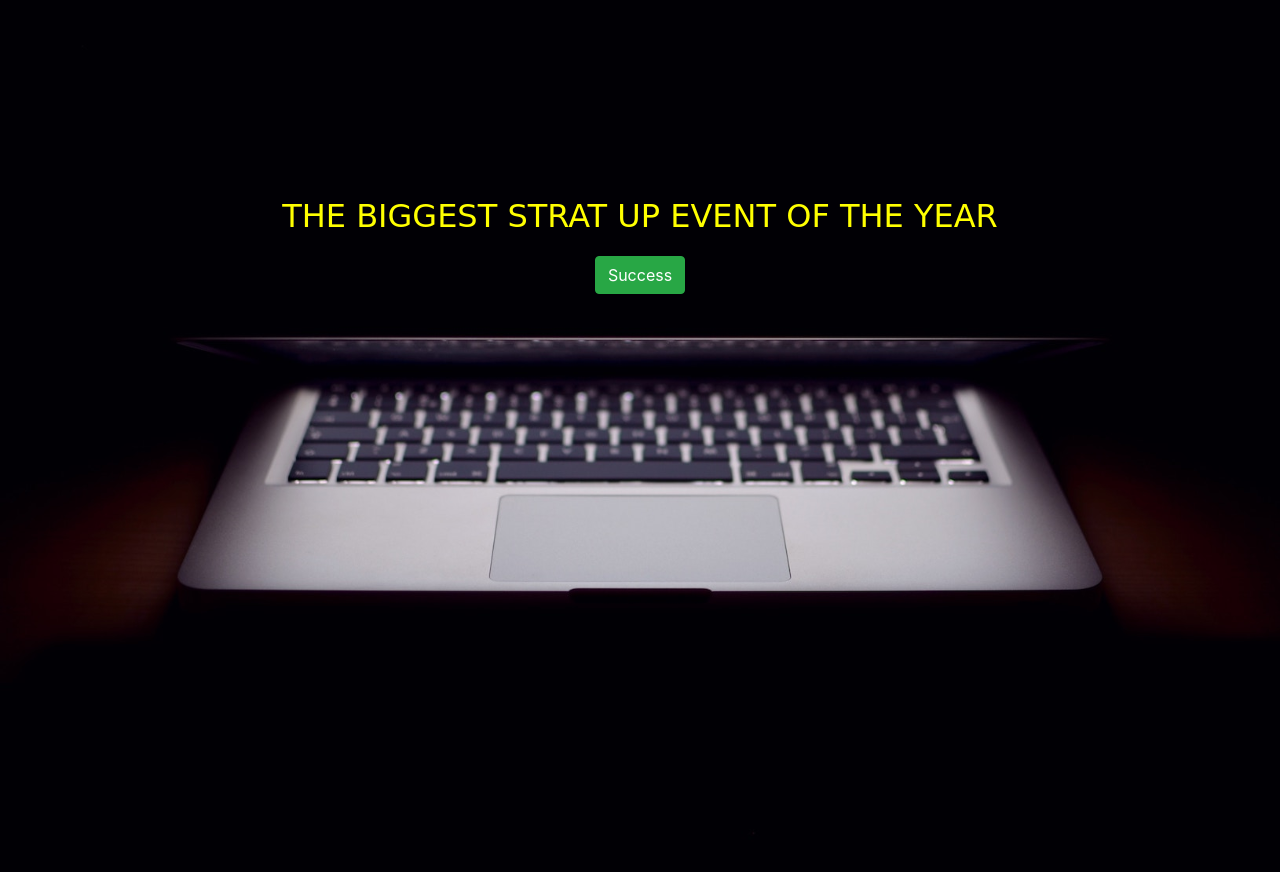
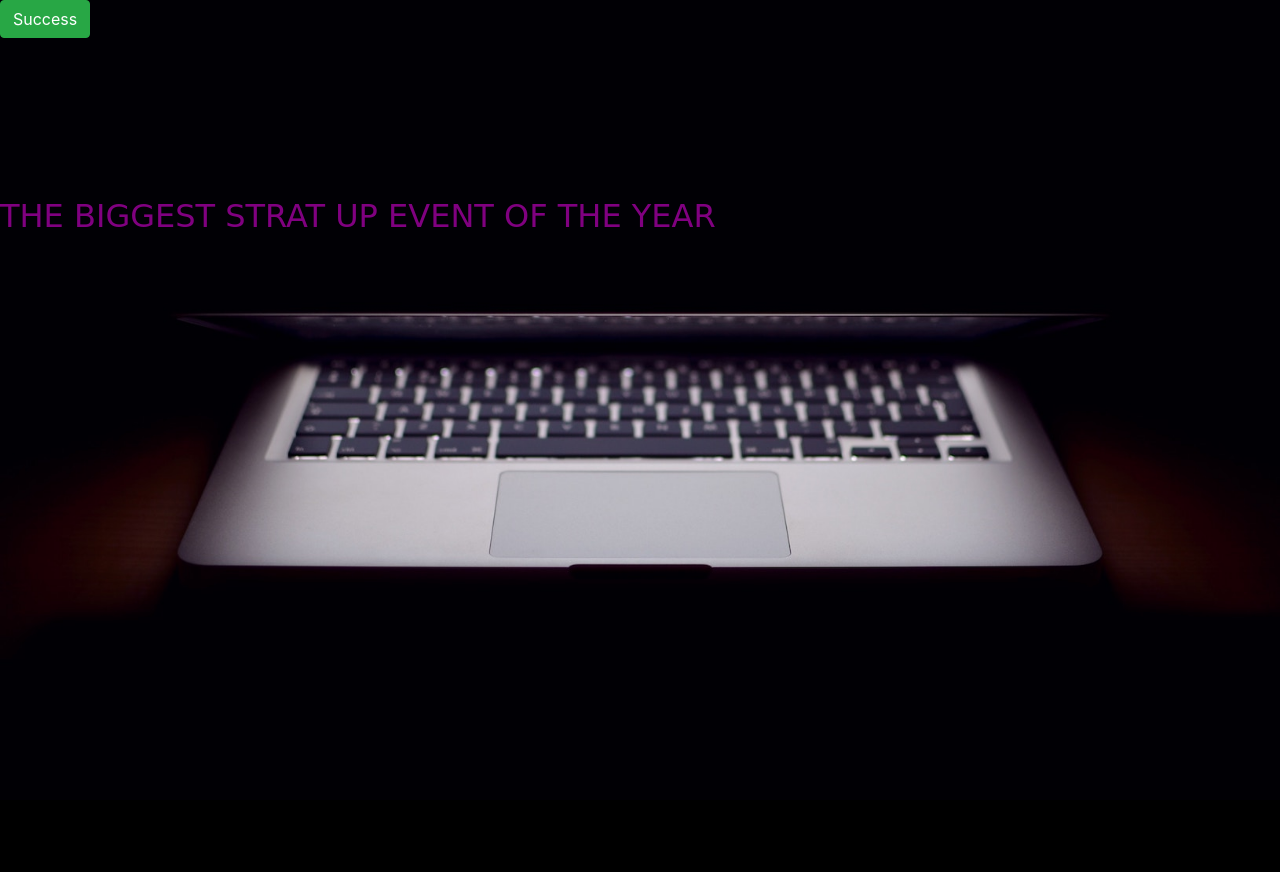
Before and after one commit to Shuja-Butt/Shuja-Butt.github.io, a plain HTML site: page index.html in a window 1280 px wide. After the commit the page ends 800 px from the top, so only its background shows below. Drawn offline with nearby package versions, Linux system fonts and the light colour scheme.

Commit message:
Update UUdemyc.css

```diff
--- a/UUdemyc.css
+++ b/UUdemyc.css
@@ -39,11 +39,12 @@ body
 {
 
     text-align: center;
-    color: yellow;
+    color: purple;
     margin-top: 6em;
     font-family: cursive;
     font-variant: small-caps;
     font-size: 2em;
+    position:fixed;
 
 
 }
@@ -52,7 +53,7 @@ body
 
    display:block;
     margin:auto;
-
+position:fixed;
 
 
 }
```
